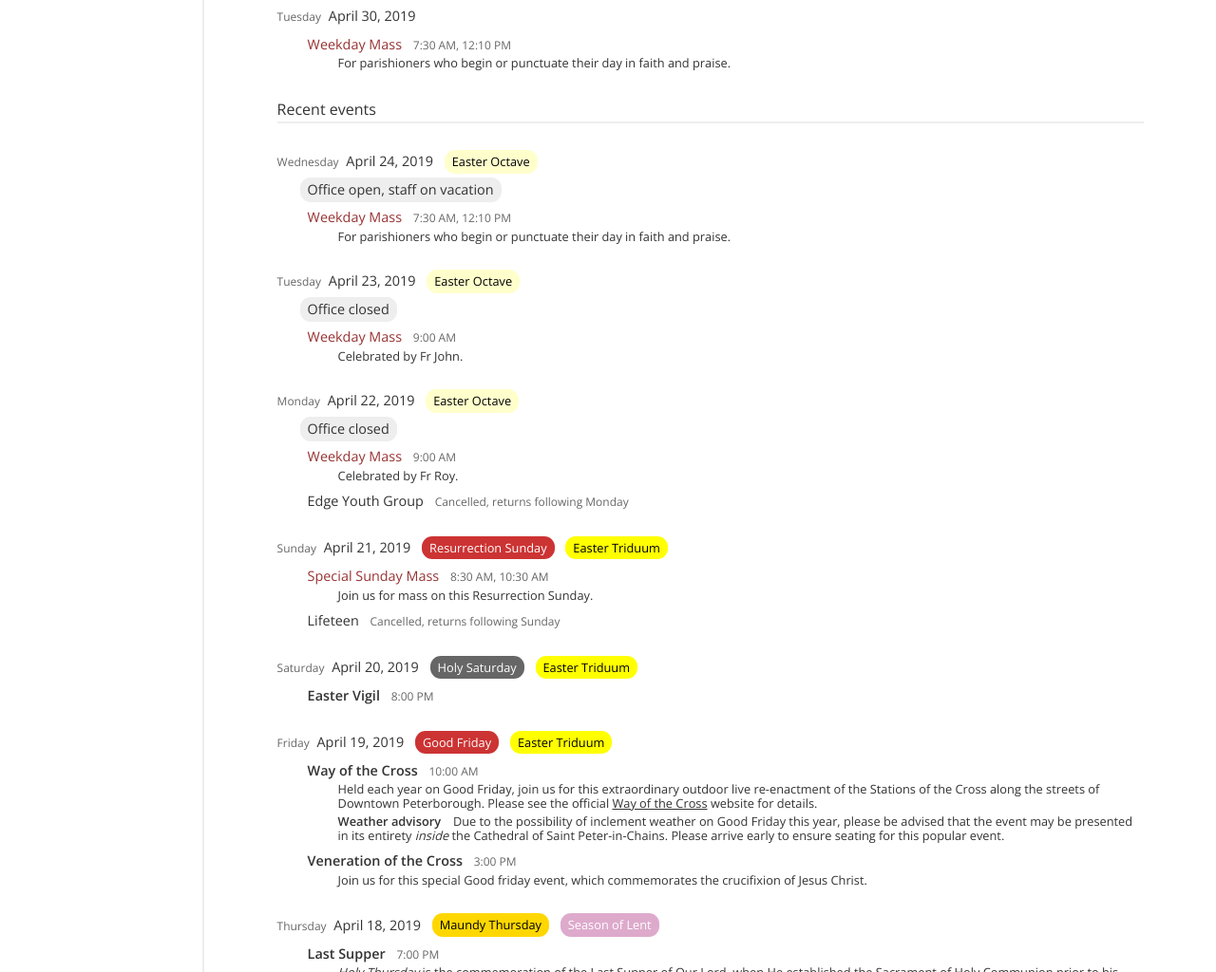
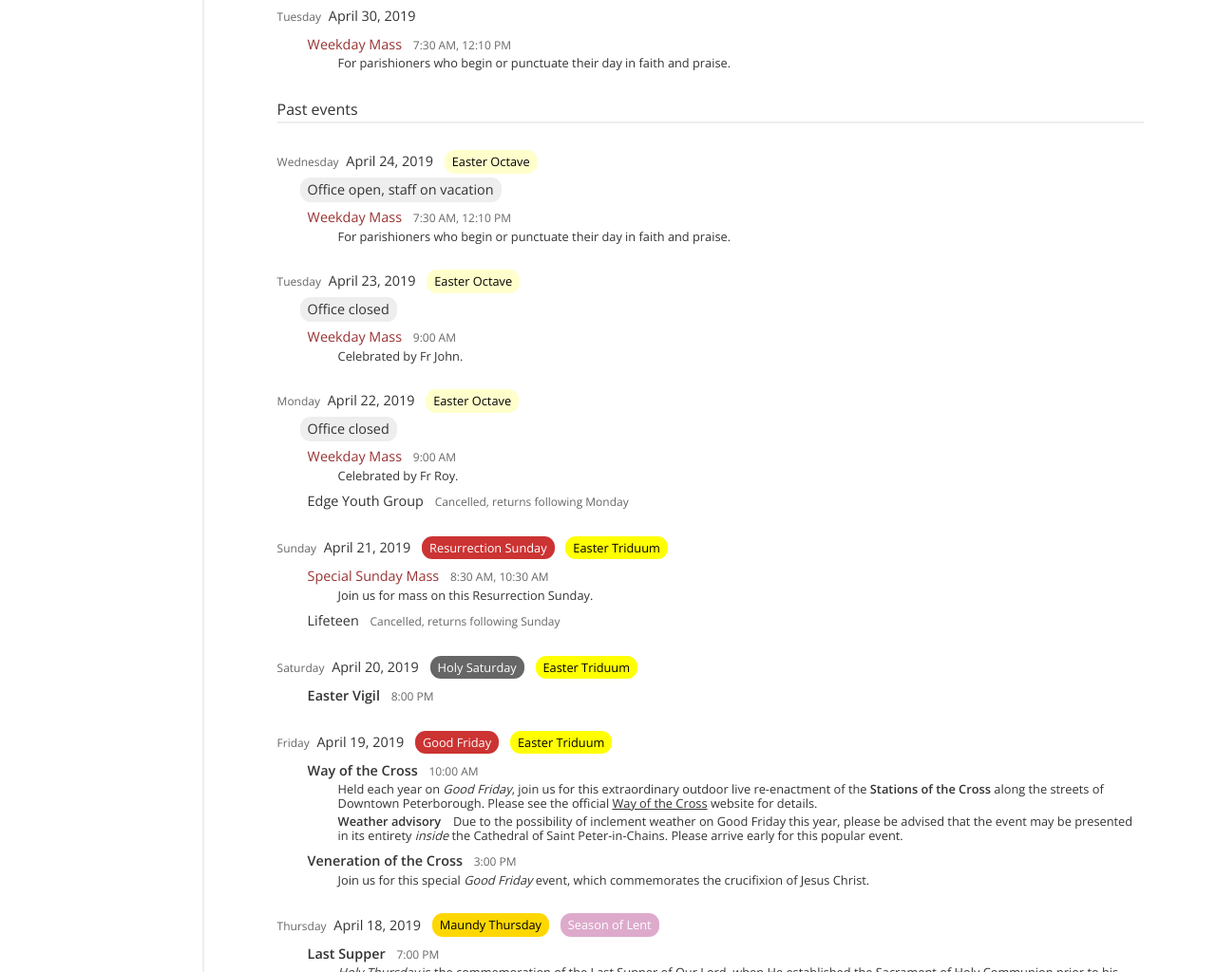
Before and after one commit to stpeterinchains/stpeterinchains.github.io, a Jekyll site: the page built from schedule.html, in a window 1280 px wide and 1400 px high, scrolled down 875 px. Shown: the part 156-1180 px from the top of the window at 95% size. Built offline with Jekyll 4.4.1, drawn with Linux system fonts in a browser that asks for light colours; nearby versions of some CDN libraries.

Commit message:
Minor edits

```diff
--- a/_data/schedule.yml
+++ b/_data/schedule.yml
@@ -292,8 +292,8 @@ calendar:
     specials:
       - title: Way of the Cross
         descriptive: |
-          Held each year on Good Friday, join us for this extraordinary outdoor
-          live re-enactment of the Stations&nbsp;of&nbsp;the&nbsp;Cross along
+          Held each year on *Good Friday*, join us for this extraordinary outdoor
+          live re-enactment of the **Stations&nbsp;of&nbsp;the&nbsp;Cross** along
           the streets of Downtown&nbsp;Peterborough. Please see the
           official [Way&nbsp;of&nbsp;the&nbsp;Cross](https://wotc.ca/) website
           for details.
@@ -302,13 +302,13 @@ calendar:
           weather on Good Friday this year, please be advised that the event
           may be presented in its entirety *inside* the
           Cathedral&nbsp;of Saint&nbsp;Peter-in-Chains.
-          Please arrive early to ensure seating for this popular&nbsp;event.
+          Please arrive early for this popular&nbsp;event.
         time: 10:00 AM
         ordinal: "1000"
       - title: Veneration of the Cross
         descriptive: >
-          Join us for this special Good friday event, which commemorates the
-          crucifixion of Jesus&nbsp;Christ.
+          Join us for this special *Good&nbsp;Friday* event, which commemorates
+          the crucifixion of Jesus&nbsp;Christ.
         time: 3:00 PM
         ordinal: "1500"
   - date: 2019-04-20
--- a/schedule.html
+++ b/schedule.html
@@ -64,7 +64,7 @@ open_graph_description: >
     </div>
   </section>
   <section id="schedule2-calendar-recent-container">
-    <h1>Recent events</h1>
+    <h1>Past events</h1>
     <div id="schedule2-calendar-recent"></div>
   </section>
 </section>
```
